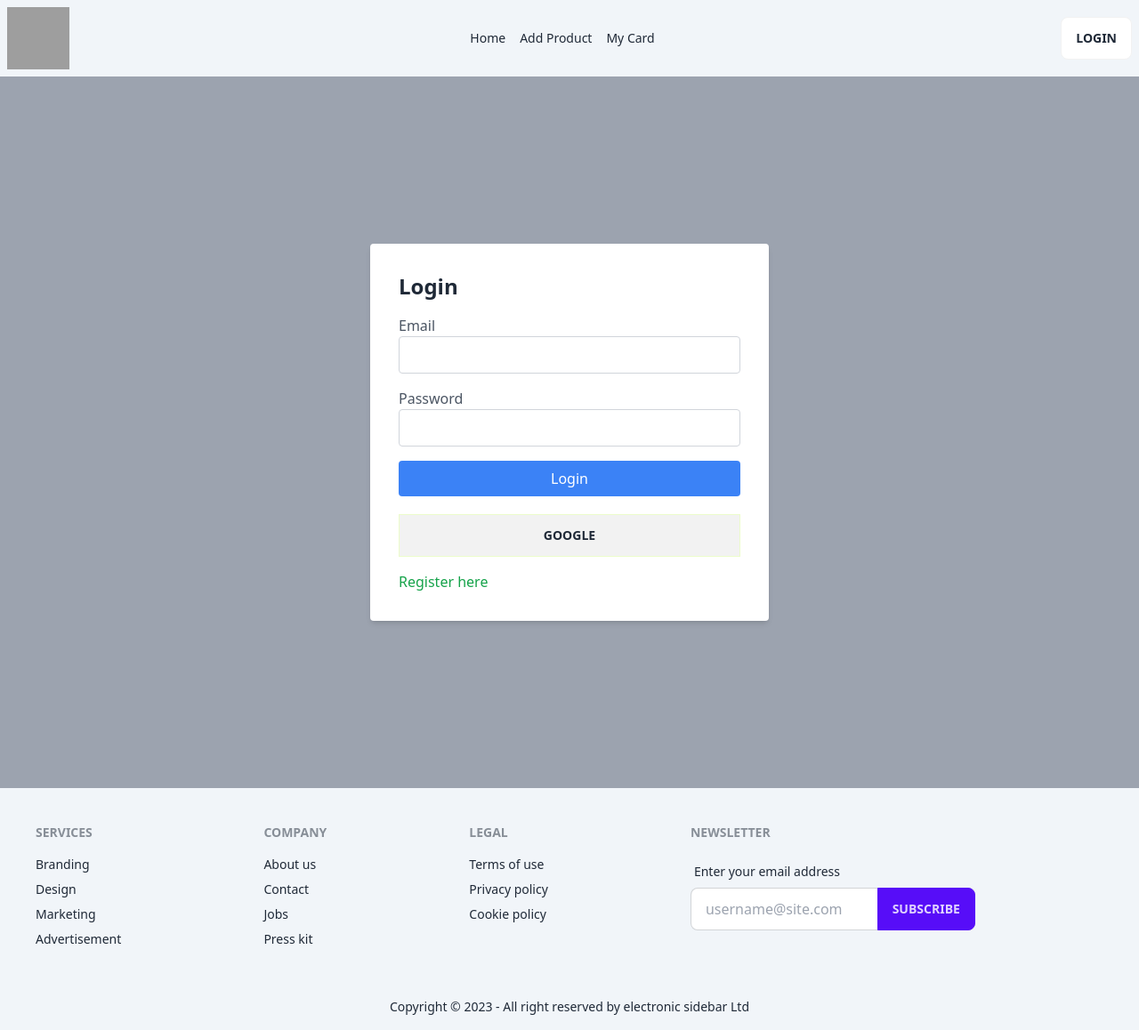
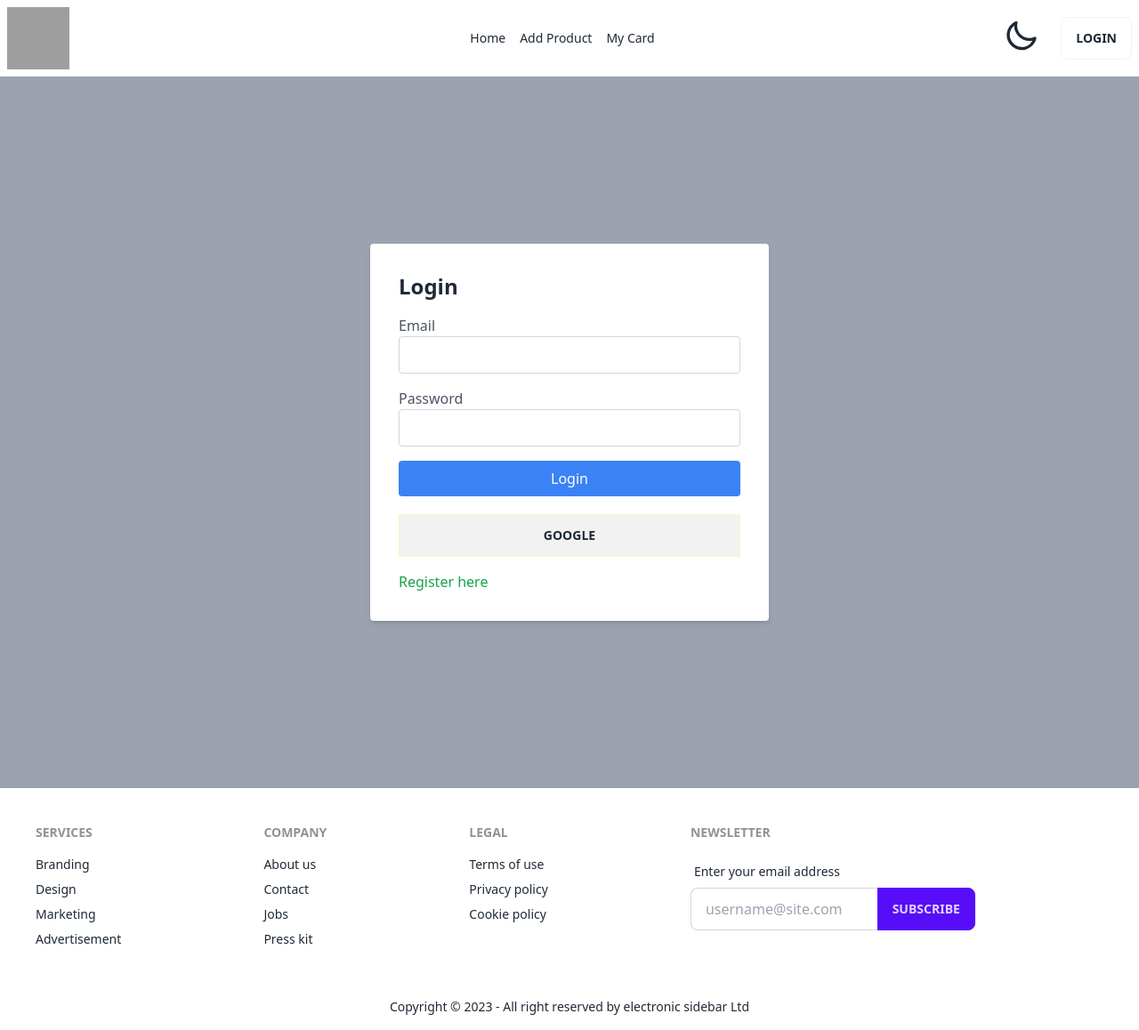
Before and after one commit to Mdforidulislam/brand-shop-application, a React (Vite) app: page /login in a window 1280 px wide. Shown: the whole page at 89% size. Built offline with nearby package versions, Linux system fonts and the light colour scheme; no server answers; grey boxes are pictures that could not be loaded.

Commit message:
added dark mood system and light moode doggle system added

```diff
--- a/src/Components/CustomarReview/CustomerReview.jsx
+++ b/src/Components/CustomarReview/CustomerReview.jsx
@@ -4,7 +4,7 @@
 
     return (
     <div>
-  <div className="bg-gray-100 py-10">
+  <div className=" py-10">
             <div className="text-center mb-4">
                 <h1 className="text-3xl font-bold">Customer Review</h1>
                 <p>Read what our valued customers have to say about their experiences.</p>
--- a/src/Components/Footer/Footer.jsx
+++ b/src/Components/Footer/Footer.jsx
@@ -1,6 +1,6 @@
 const Footer = () => {
     return (
-        <div className="bg-slate-100">
+        <div className="">
 
             <footer className="footer p-10 text-base-content max-w-screen-xl mx-auto">
                 <nav>
--- a/src/Components/Header/Header.jsx
+++ b/src/Components/Header/Header.jsx
@@ -1,8 +1,25 @@
-import { useContext } from "react";
+import { useContext, useEffect, useState } from "react";
 import { Link, NavLink } from "react-router-dom";
 import { createcontext } from "../../Context/AuthContext/AuthContext";
 
 const Header = () => {
+  const [theme,setTheme] = useState(localStorage.getItem('theme')? localStorage.getItem('theme') : 'light' );
+  useEffect(()=>{
+    localStorage.setItem('theme',theme)
+    const loacaltheme = localStorage.getItem('theme')
+    document.querySelector('html').setAttribute('data-theme',loacaltheme)
+  },[theme])
+
+  const handleToggle = (event) => {
+        if (event.target.checked) {
+          setTheme('dark');
+        }
+        else{
+          setTheme('light')
+        }
+  }
+
+
   const {curentuser,singOutPage} = useContext(createcontext)
     const manuNav = <>
         <NavLink to={'/'}><li className="mr-4">Home</li></NavLink>
@@ -11,7 +28,7 @@
     </>
     console.log(curentuser);
     return (
-        <div className=" shadow bg-slate-100">
+        <div className=" shadow">
               <div className="navbar bg-base-500  max-w-screen-xl mx-auto">
             <div className="navbar-start ">
               <div className="dropdown">
@@ -29,7 +46,22 @@
                 {manuNav}
               </ul>
             </div>
+
             <div className="navbar-end">
+            <div className="mr-6">
+                    <label className="swap swap-rotate">
+
+                      {/* this hidden checkbox controls the state */}
+                      <input type="checkbox" onChange={handleToggle}/>
+
+                      {/* sun icon */}
+                      <svg className="swap-on fill-current w-10 h-10" xmlns="http://www.w3.org/2000/svg" viewBox="0 0 24 24"><path d="M5.64,17l-.71.71a1,1,0,0,0,0,1.41,1,1,0,0,0,1.41,0l.71-.71A1,1,0,0,0,5.64,17ZM5,12a1,1,0,0,0-1-1H3a1,1,0,0,0,0,2H4A1,1,0,0,0,5,12Zm7-7a1,1,0,0,0,1-1V3a1,1,0,0,0-2,0V4A1,1,0,0,0,12,5ZM5.64,7.05a1,1,0,0,0,.7.29,1,1,0,0,0,.71-.29,1,1,0,0,0,0-1.41l-.71-.71A1,1,0,0,0,4.93,6.34Zm12,.29a1,1,0,0,0,.7-.29l.71-.71a1,1,0,1,0-1.41-1.41L17,5.64a1,1,0,0,0,0,1.41A1,1,0,0,0,17.66,7.34ZM21,11H20a1,1,0,0,0,0,2h1a1,1,0,0,0,0-2Zm-9,8a1,1,0,0,0-1,1v1a1,1,0,0,0,2,0V20A1,1,0,0,0,12,19ZM18.36,17A1,1,0,0,0,17,18.36l.71.71a1,1,0,0,0,1.41,0,1,1,0,0,0,0-1.41ZM12,6.5A5.5,5.5,0,1,0,17.5,12,5.51,5.51,0,0,0,12,6.5Zm0,9A3.5,3.5,0,1,1,15.5,12,3.5,3.5,0,0,1,12,15.5Z"/></svg>
+
+                      {/* moon icon */}
+                      <svg className="swap-off fill-current w-10 h-10" xmlns="http://www.w3.org/2000/svg" viewBox="0 0 24 24"><path d="M21.64,13a1,1,0,0,0-1.05-.14,8.05,8.05,0,0,1-3.37.73A8.15,8.15,0,0,1,9.08,5.49a8.59,8.59,0,0,1,.25-2A1,1,0,0,0,8,2.36,10.14,10.14,0,1,0,22,14.05,1,1,0,0,0,21.64,13Zm-9.5,6.69A8.14,8.14,0,0,1,7.08,5.22v.27A10.15,10.15,0,0,0,17.22,15.63a9.79,9.79,0,0,0,2.1-.22A8.11,8.11,0,0,1,12.14,19.73Z"/></svg>
+
+                    </label>
+            </div>
 
                 {
                   curentuser ?
--- a/tailwind.config.js
+++ b/tailwind.config.js
@@ -8,4 +8,7 @@
     extend: {},
   },
   plugins: [require("daisyui")],
+  daisyui: {
+    themes: ["light","dark"],
+  },
 }
```
